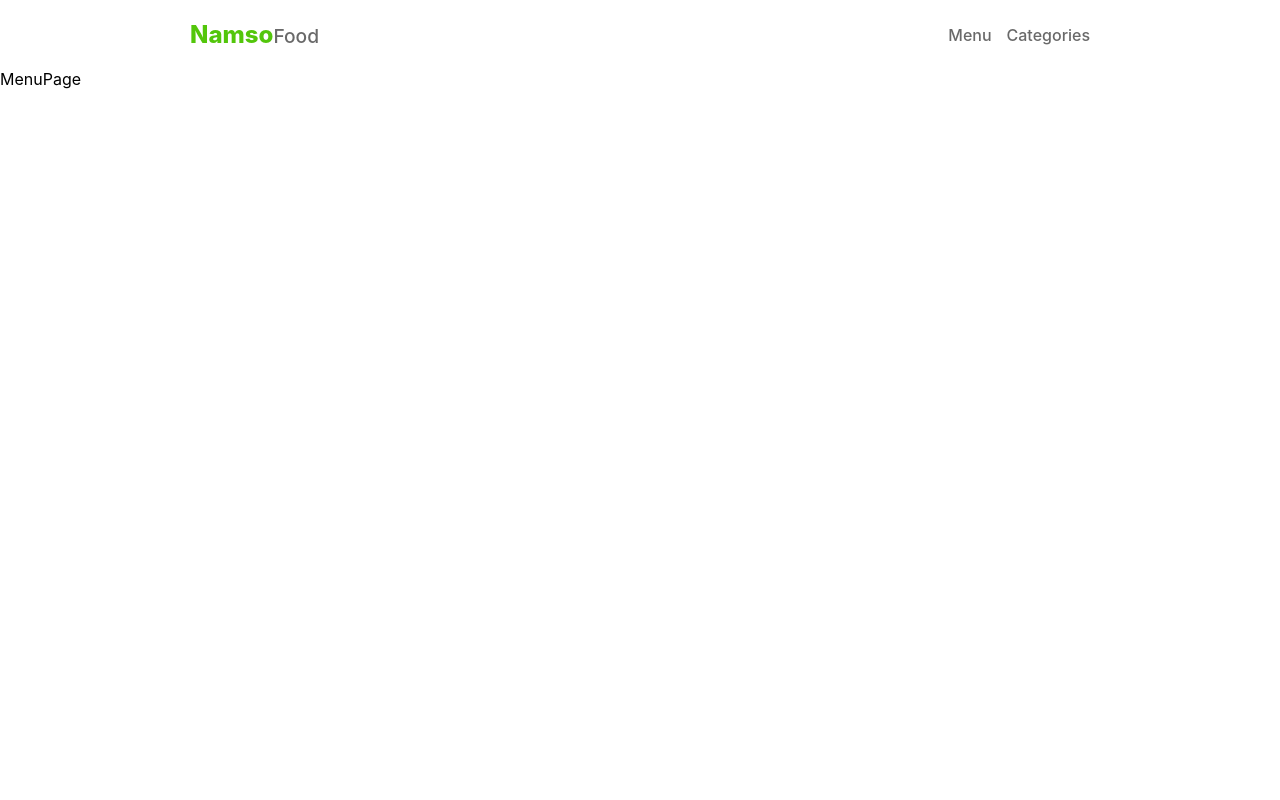
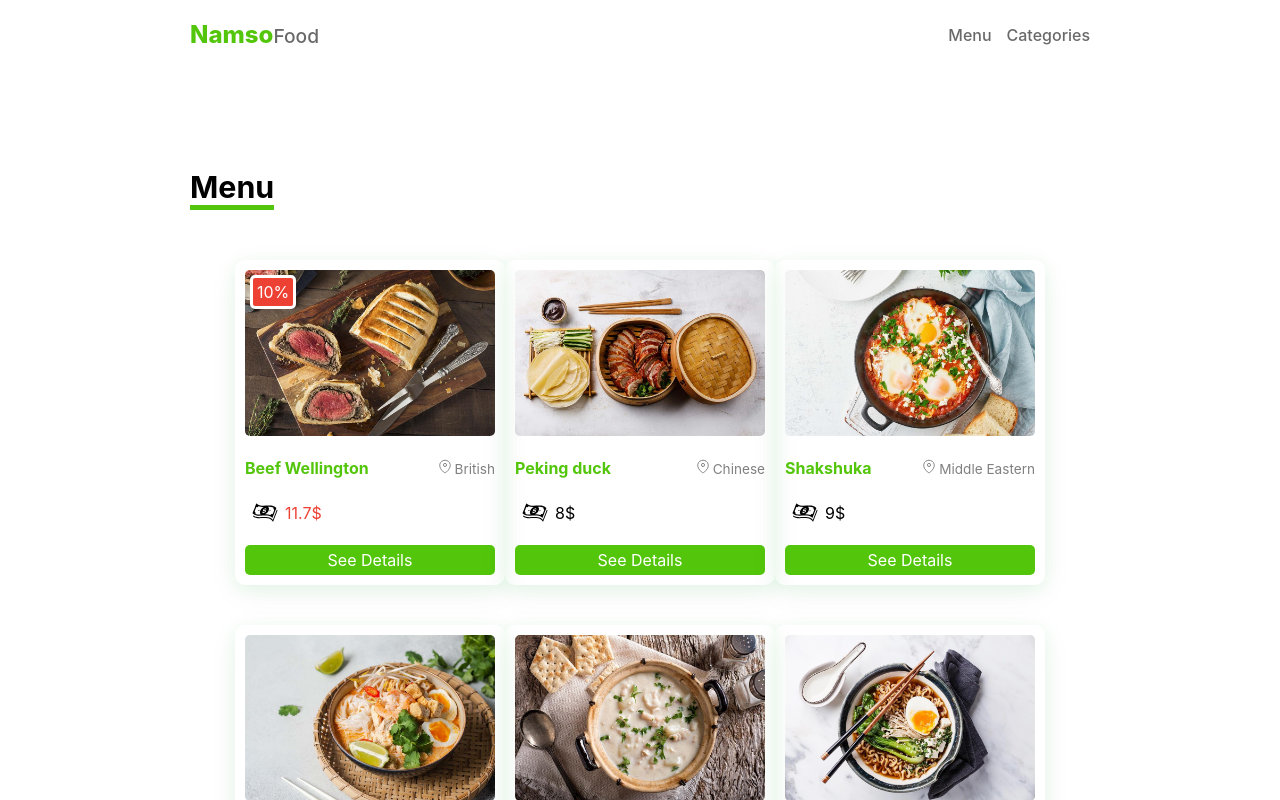
Before and after one commit to nams0/namso-food, a Next.js app: page /menu in a window 1280 px wide. Shown: the top 800 px of the page. Built offline with nearby package versions, Linux system fonts and the light colour scheme; data requests are answered from the project's data file.

Commit message:
created card module and added it's style

```diff
--- /dev/null
+++ b/components/modules/Card.js
@@ -0,0 +1,36 @@
+import Link from "next/link"
+
+import styles from "./Card.module.css"
+import Location from "../icons/Location"
+import Dollar from "../icons/Dollar"
+
+function Card(props) {
+  const { id, name, price, details, discount } = props
+
+  return (
+    <div className={styles.container}>
+      <img src={`/images/${id}.jpeg`} alt={name} />
+      <div className={styles.details}>
+        <h4>{name}</h4>
+        <div>
+          <Location />
+          {details[0].Cuisine}
+        </div>
+      </div>
+      <div className={styles.price}>
+        <Dollar />
+        {discount ? (
+          <span className={styles.discount}>
+            {(price * (100 - discount)) / 100}$
+          </span>
+        ) : (
+          <span>{price}$</span>
+        )}
+        {discount ? <div className={styles.badge}>{discount}%</div> : null}
+      </div>
+      <Link href={`/menu/${id}`}>See Details</Link>
+    </div>
+  )
+}
+
+export default Card
--- /dev/null
+++ b/components/modules/Card.module.css
@@ -0,0 +1,63 @@
+.container {
+  display: flex;
+  flex-direction: column;
+  width: 270px;
+  box-shadow:
+    rgba(92, 245, 115, 0.123) 0px 4px 16px,
+    rgba(17, 17, 26, 0.05) 0px 8px 32px;
+  margin-bottom: 40px;
+  padding: 10px;
+  border-radius: 10px;
+  position: relative;
+}
+
+.container img {
+  width: 100%;
+  border-radius: 5px;
+}
+
+.details {
+  display: flex;
+  align-items: baseline;
+  justify-content: space-between;
+  color: grey;
+  font-size: 0.85rem;
+  margin: 22px 0;
+}
+
+.details h4 {
+  color: #53c60b;
+  font-size: 1rem;
+}
+
+.price {
+  display: flex;
+  justify-content: left !important;
+  align-items: center;
+}
+
+.container a {
+  background-color: #53c60b;
+  color: white;
+  display: block;
+  width: 100%;
+  text-align: center;
+  margin-top: 20px;
+  padding: 5px 0;
+  border-radius: 5px;
+}
+
+.discount {
+  color: #ed4133;
+}
+
+.badge {
+  background-color: #ed4133;
+  color: white;
+  padding: 4px;
+  border-radius: 5px;
+  border: 3px solid white;
+  position: absolute;
+  top: 15px;
+  left: 15px;
+}
--- a/components/templates/MenuPage.js
+++ b/components/templates/MenuPage.js
@@ -1,7 +1,17 @@
+import Card from "../modules/Card"
 import styles from "./MenuPage.module.css"
 
 function MenuPage({ foods }) {
-  return <div>MenuPage</div>
+  return (
+    <div className={styles.container}>
+      <h2>Menu</h2>
+      <div className={styles.subContainer}>
+        {foods.map((food) => (
+          <Card key={food.id} {...food} />
+        ))}
+      </div>
+    </div>
+  )
 }
 
 export default MenuPage
--- a/components/templates/MenuPage.module.css
+++ b/components/templates/MenuPage.module.css
@@ -0,0 +1,38 @@
+.container {
+  max-width: 900px;
+  margin: auto;
+  margin-top: 100px;
+}
+
+.subContainer {
+  display: flex;
+  flex-wrap: wrap;
+  justify-content: center;
+  column-gap: 45;
+}
+
+.container h2 {
+  border-bottom: 5px solid #53c60b;
+  width: fit-content;
+  margin-bottom: 50px;
+  font-size: 1.9rem;
+}
+
+@media (max-width: 900px) {
+  .container {
+    padding: 20px;
+  }
+  .subContainer {
+    justify-content: space-around;
+  }
+  .container h2 {
+    margin: auto;
+    margin-bottom: 50px;
+  }
+}
+
+@media (max-width: 600px) {
+  .container {
+    padding: 10px;
+  }
+}
```
